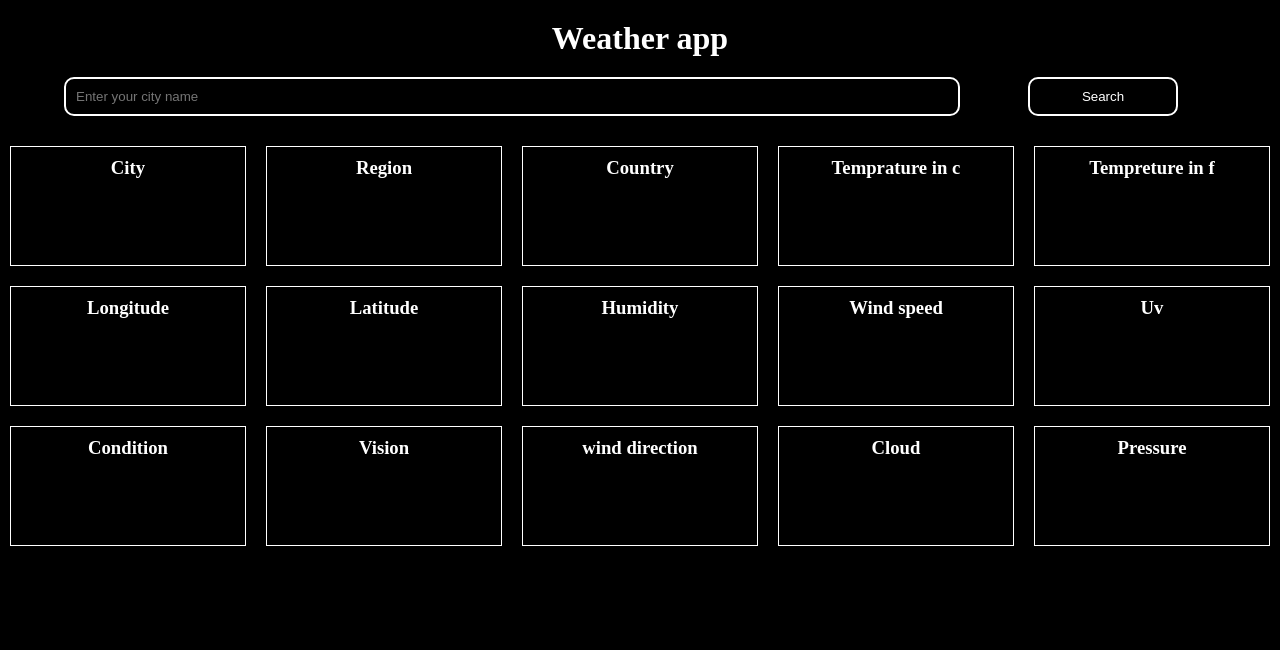
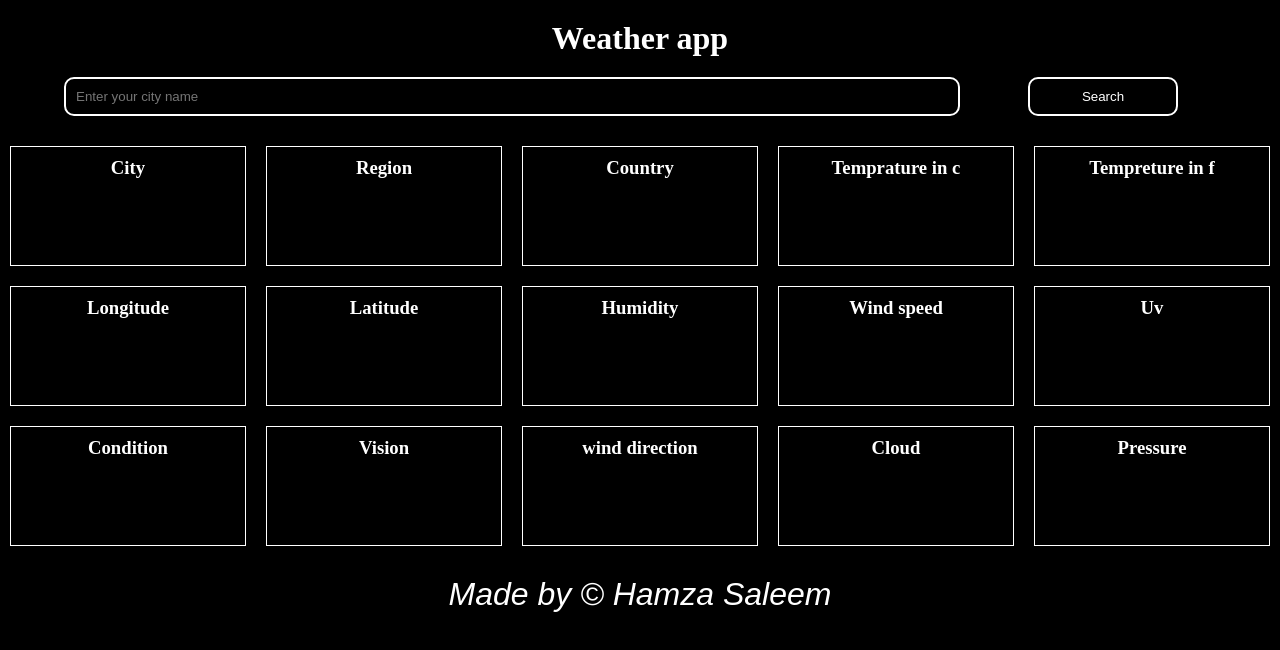
Before and after one commit to hamzatheprogrammer/weather-app, a plain HTML site: page index.html in a window 1280 px wide. Drawn offline with nearby package versions, Linux system fonts and the light colour scheme.

Commit message:
Update index.html

```diff
--- a/index.html
+++ b/index.html
@@ -32,6 +32,7 @@
     <div id="card-3" class="card-3 card-item"><h3 class="b-h">Cloud</h3><p class="b-p" id="cloud"></p></div>
     <div id="card-3" class="card-3 card-item"><h3 class="b-h">Pressure</h3><p class="b-p" id="pressure"></p></div>
   </div>
+  <div class="footer">Made by &copy; Hamza Saleem</div>
 
   <script src="weather.js"></script>
   <script src="https://unpkg.com/axios@1.6.7/dist/axios.min.js"></script>
```
